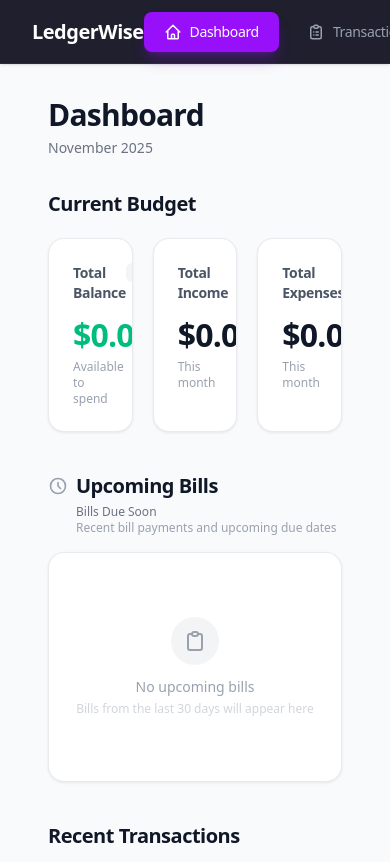
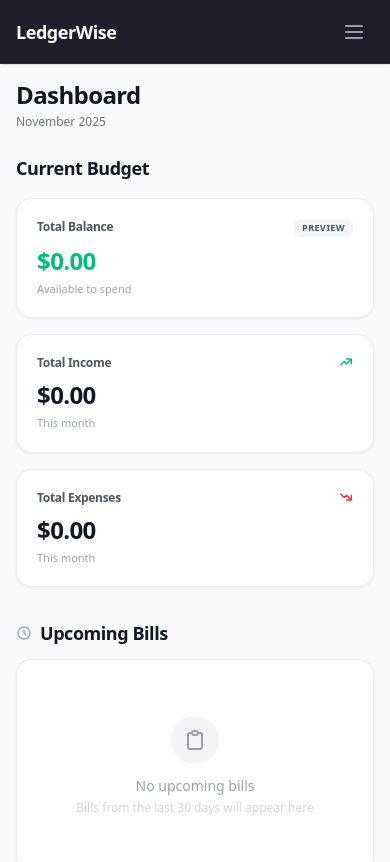
Before and after one commit to bishestabohara/LedgerWise, a Next.js app: page / in a window 390 px wide. Shown: the top 862 px of the page. Built offline with nearby package versions, Linux system fonts and the light colour scheme.

Commit message:
Make entire app mobile-responsive with hamburger nav, stacking cards, and responsive layouts

```diff
--- a/app/components/Navigation.jsx
+++ b/app/components/Navigation.jsx
@@ -2,9 +2,11 @@
 
 import Link from 'next/link';
 import { usePathname } from 'next/navigation';
+import { useState } from 'react';
 
 const Navigation = () => {
   const pathname = usePathname();
+  const [mobileMenuOpen, setMobileMenuOpen] = useState(false);
 
   const navItems = [
     {
@@ -74,19 +76,20 @@ const Navigation = () => {
   ];
 
   return (
-    <nav className="fixed top-0 left-0 right-0 h-16 bg-[#1f1f2e] dark-theme:bg-slate-950 flex items-center justify-between px-8 z-50 shadow-sm border-b border-white/5 transition-colors duration-200">
+    <>
+      <nav className="fixed top-0 left-0 right-0 h-16 bg-[#1f1f2e] dark-theme:bg-slate-950 flex items-center justify-between px-4 sm:px-6 md:px-8 z-50 shadow-sm border-b border-white/5 transition-colors duration-200">
         {/* Logo/Brand */}
         <div className="flex items-center">
-        <span className="text-white font-bold text-xl tracking-tight">LedgerWise</span>
+          <span className="text-white font-bold text-lg sm:text-xl tracking-tight">LedgerWise</span>
         </div>
 
-      {/* Navigation Items */}
-      <div className="flex items-center gap-2">
+        {/* Desktop Navigation Items */}
+        <div className="hidden lg:flex items-center gap-2">
           {navItems.map((item) => (
             <Link
               key={item.path}
               href={item.path}
-          className={`flex items-center gap-2 px-5 py-2.5 rounded-lg text-sm font-medium transition-all duration-200 ${
+              className={`flex items-center gap-2 px-4 xl:px-5 py-2.5 rounded-lg text-sm font-medium transition-all duration-200 ${
                 pathname === item.path
                   ? 'bg-purple-600 text-white shadow-lg shadow-purple-600/30'
                   : 'text-gray-400 hover:bg-white/5 hover:text-white'
@@ -97,7 +100,48 @@ const Navigation = () => {
             </Link>
           ))}
         </div>
+
+        {/* Mobile Hamburger Button */}
+        <button
+          onClick={() => setMobileMenuOpen(!mobileMenuOpen)}
+          className="lg:hidden p-2 text-gray-400 hover:text-white hover:bg-white/5 rounded-lg transition-colors"
+          aria-label="Toggle menu"
+        >
+          {mobileMenuOpen ? (
+            <svg className="w-6 h-6" fill="none" stroke="currentColor" viewBox="0 0 24 24">
+              <path strokeLinecap="round" strokeLinejoin="round" strokeWidth={2} d="M6 18L18 6M6 6l12 12" />
+            </svg>
+          ) : (
+            <svg className="w-6 h-6" fill="none" stroke="currentColor" viewBox="0 0 24 24">
+              <path strokeLinecap="round" strokeLinejoin="round" strokeWidth={2} d="M4 6h16M4 12h16M4 18h16" />
+            </svg>
+          )}
+        </button>
       </nav>
+
+      {/* Mobile Menu */}
+      {mobileMenuOpen && (
+        <div className="lg:hidden fixed top-16 left-0 right-0 bg-[#1f1f2e] dark-theme:bg-slate-950 border-b border-white/5 z-40 shadow-lg">
+          <div className="flex flex-col p-4 gap-2">
+            {navItems.map((item) => (
+              <Link
+                key={item.path}
+                href={item.path}
+                onClick={() => setMobileMenuOpen(false)}
+                className={`flex items-center gap-3 px-4 py-3 rounded-lg text-sm font-medium transition-all duration-200 ${
+                  pathname === item.path
+                    ? 'bg-purple-600 text-white shadow-lg shadow-purple-600/30'
+                    : 'text-gray-400 hover:bg-white/5 hover:text-white'
+                }`}
+              >
+                {item.icon}
+                <span className="font-medium tracking-tight">{item.label}</span>
+              </Link>
+            ))}
+          </div>
+        </div>
+      )}
+    </>
   );
 };
 
--- a/app/layout.jsx
+++ b/app/layout.jsx
@@ -16,7 +16,7 @@ export default function RootLayout({ children }) {
           <ThemeInitializer />
           <div className="min-h-screen flex flex-col">
             <Navigation />
-            <main className="flex-1 pt-24 px-12 pb-10 max-w-[1400px] mx-auto w-full">
+            <main className="flex-1 pt-20 sm:pt-24 px-4 sm:px-6 md:px-8 lg:px-12 pb-6 sm:pb-10 max-w-[1400px] mx-auto w-full">
               {children}
             </main>
           </div>
--- a/app/page.jsx
+++ b/app/page.jsx
@@ -31,83 +31,83 @@ export default function Dashboard() {
   return (
     <div className="w-full">
       {/* Header */}
-      <div className="mb-8">
-        <h1 className="text-[30px] font-bold text-gray-900 mb-1 tracking-tight leading-tight">Dashboard</h1>
-        <p className="text-sm text-gray-500 font-normal">{monthYear}</p>
+      <div className="mb-6 sm:mb-8">
+        <h1 className="text-2xl sm:text-[30px] font-bold text-gray-900 mb-1 tracking-tight leading-tight">Dashboard</h1>
+        <p className="text-xs sm:text-sm text-gray-500 font-normal">{monthYear}</p>
       </div>
 
       {/* Current Budget Section */}
-      <div className="mb-10">
-        <h2 className="text-xl font-bold text-gray-900 mb-5 tracking-tight">Current Budget</h2>
-        <div className="grid grid-cols-3 gap-5">
+      <div className="mb-8 sm:mb-10">
+        <h2 className="text-lg sm:text-xl font-bold text-gray-900 mb-4 sm:mb-5 tracking-tight">Current Budget</h2>
+        <div className="grid grid-cols-1 sm:grid-cols-2 lg:grid-cols-3 gap-4 sm:gap-5">
           {/* Total Balance Card */}
-          <div className="bg-white rounded-2xl p-6 shadow-[0_1px_3px_rgba(0,0,0,0.08)] border border-gray-200/80 relative overflow-hidden group hover:shadow-[0_4px_12px_rgba(0,0,0,0.1)] transition-all duration-200 hover:-translate-y-0.5">
-            <div className="flex justify-between items-start mb-4">
-              <h3 className="text-sm font-semibold text-gray-600 tracking-tight">Total Balance</h3>
-              <span className="bg-gray-100 text-gray-600 px-2 py-0.5 rounded-md text-[10px] font-bold uppercase tracking-wider">Preview</span>
+          <div className="bg-white rounded-2xl p-5 sm:p-6 shadow-[0_1px_3px_rgba(0,0,0,0.08)] border border-gray-200/80 relative overflow-hidden group hover:shadow-[0_4px_12px_rgba(0,0,0,0.1)] transition-all duration-200 hover:-translate-y-0.5">
+            <div className="flex justify-between items-start mb-3 sm:mb-4">
+              <h3 className="text-xs sm:text-sm font-semibold text-gray-600 tracking-tight">Total Balance</h3>
+              <span className="bg-gray-100 text-gray-600 px-2 py-0.5 rounded-md text-[9px] sm:text-[10px] font-bold uppercase tracking-wider">Preview</span>
             </div>
             <div>
-              <p className={`text-[32px] font-bold mb-0.5 tracking-tight leading-none ${totalBalance >= 0 ? 'text-emerald-500' : 'text-red-500'}`}>
+              <p className={`text-2xl sm:text-[32px] font-bold mb-0.5 tracking-tight leading-none ${totalBalance >= 0 ? 'text-emerald-500' : 'text-red-500'}`}>
                 {formatCurrency(totalBalance)}
               </p>
-              <p className="text-xs text-gray-400 font-medium mt-2">Available to spend</p>
+              <p className="text-[11px] sm:text-xs text-gray-400 font-medium mt-2">Available to spend</p>
             </div>
           </div>
 
           {/* Total Income Card */}
-          <div className="bg-white rounded-2xl p-6 shadow-[0_1px_3px_rgba(0,0,0,0.08)] border border-gray-200/80 relative overflow-hidden group hover:shadow-[0_4px_12px_rgba(0,0,0,0.1)] transition-all duration-200 hover:-translate-y-0.5">
-            <div className="flex justify-between items-start mb-4">
-              <h3 className="text-sm font-semibold text-gray-600 tracking-tight">Total Income</h3>
-              <svg className="w-4 h-4 text-emerald-500" fill="none" stroke="currentColor" viewBox="0 0 24 24">
+          <div className="bg-white rounded-2xl p-5 sm:p-6 shadow-[0_1px_3px_rgba(0,0,0,0.08)] border border-gray-200/80 relative overflow-hidden group hover:shadow-[0_4px_12px_rgba(0,0,0,0.1)] transition-all duration-200 hover:-translate-y-0.5">
+            <div className="flex justify-between items-start mb-3 sm:mb-4">
+              <h3 className="text-xs sm:text-sm font-semibold text-gray-600 tracking-tight">Total Income</h3>
+              <svg className="w-3.5 sm:w-4 h-3.5 sm:h-4 text-emerald-500" fill="none" stroke="currentColor" viewBox="0 0 24 24">
                 <path strokeLinecap="round" strokeLinejoin="round" strokeWidth={2.5} d="M13 7h8m0 0v8m0-8l-8 8-4-4-6 6" />
               </svg>
             </div>
             <div>
-              <p className="text-[32px] font-bold mb-0.5 tracking-tight leading-none text-gray-900">
+              <p className="text-2xl sm:text-[32px] font-bold mb-0.5 tracking-tight leading-none text-gray-900">
                 {formatCurrency(totalIncome)}
               </p>
-              <p className="text-xs text-gray-400 font-medium mt-2">This month</p>
+              <p className="text-[11px] sm:text-xs text-gray-400 font-medium mt-2">This month</p>
             </div>
           </div>
 
           {/* Total Expenses Card */}
-          <div className="bg-white rounded-2xl p-6 shadow-[0_1px_3px_rgba(0,0,0,0.08)] border border-gray-200/80 relative overflow-hidden group hover:shadow-[0_4px_12px_rgba(0,0,0,0.1)] transition-all duration-200 hover:-translate-y-0.5">
-            <div className="flex justify-between items-start mb-4">
-              <h3 className="text-sm font-semibold text-gray-600 tracking-tight">Total Expenses</h3>
-              <svg className="w-4 h-4 text-red-500" fill="none" stroke="currentColor" viewBox="0 0 24 24">
+          <div className="bg-white rounded-2xl p-5 sm:p-6 shadow-[0_1px_3px_rgba(0,0,0,0.08)] border border-gray-200/80 relative overflow-hidden group hover:shadow-[0_4px_12px_rgba(0,0,0,0.1)] transition-all duration-200 hover:-translate-y-0.5">
+            <div className="flex justify-between items-start mb-3 sm:mb-4">
+              <h3 className="text-xs sm:text-sm font-semibold text-gray-600 tracking-tight">Total Expenses</h3>
+              <svg className="w-3.5 sm:w-4 h-3.5 sm:h-4 text-red-500" fill="none" stroke="currentColor" viewBox="0 0 24 24">
                 <path strokeLinecap="round" strokeLinejoin="round" strokeWidth={2.5} d="M13 17h8m0 0V9m0 8l-8-8-4 4-6-6" />
               </svg>
             </div>
             <div>
-              <p className="text-[32px] font-bold mb-0.5 tracking-tight leading-none text-gray-900">
+              <p className="text-2xl sm:text-[32px] font-bold mb-0.5 tracking-tight leading-none text-gray-900">
                 {formatCurrency(totalExpenses)}
               </p>
-              <p className="text-xs text-gray-400 font-medium mt-2">This month</p>
+              <p className="text-[11px] sm:text-xs text-gray-400 font-medium mt-2">This month</p>
             </div>
           </div>
         </div>
       </div>
 
       {/* Upcoming Bills Section */}
-      <div className="mb-10">
-        <div className="mb-4">
+      <div className="mb-8 sm:mb-10">
+        <div className="mb-3 sm:mb-4">
           <div className="flex items-center gap-2 mb-1">
-            <svg className="w-5 h-5 text-gray-400" fill="none" stroke="currentColor" viewBox="0 0 24 24">
+            <svg className="w-4 sm:w-5 h-4 sm:h-5 text-gray-400" fill="none" stroke="currentColor" viewBox="0 0 24 24">
               <path strokeLinecap="round" strokeLinejoin="round" strokeWidth={2} d="M12 8v4l3 3m6-3a9 9 0 11-18 0 9 9 0 0118 0z" />
             </svg>
-            <h2 className="text-xl font-bold text-gray-900 tracking-tight">Upcoming Bills</h2>
+            <h2 className="text-lg sm:text-xl font-bold text-gray-900 tracking-tight">Upcoming Bills</h2>
           </div>
-          <p className="text-xs text-gray-500 font-medium ml-7">Bills Due Soon</p>
-          <p className="text-xs text-gray-400 ml-7">Recent bill payments and upcoming due dates</p>
+          <p className="text-xs text-gray-500 font-medium ml-6 sm:ml-7 hidden sm:block">Bills Due Soon</p>
+          <p className="text-[11px] sm:text-xs text-gray-400 ml-6 sm:ml-7 hidden sm:block">Recent bill payments and upcoming due dates</p>
         </div>
-        <div className="bg-white rounded-2xl p-6 shadow-[0_1px_3px_rgba(0,0,0,0.08)] border border-gray-200/80 min-h-[180px]">
+        <div className="bg-white rounded-2xl p-4 sm:p-6 shadow-[0_1px_3px_rgba(0,0,0,0.08)] border border-gray-200/80 min-h-[180px]">
           {upcomingBills.length > 0 ? (
             <div className="divide-y divide-gray-100">
               {upcomingBills.map((bill) => (
-                <div key={bill.id} className="flex justify-between items-center py-3.5 first:pt-0 last:pb-0">
-                  <div>
-                    <h4 className="text-[15px] font-semibold text-gray-900 mb-0.5">{bill.name}</h4>
-                    <p className="text-xs text-gray-500 font-medium">
+                <div key={bill.id} className="flex justify-between items-center py-3 sm:py-3.5 first:pt-0 last:pb-0 gap-4">
+                  <div className="flex-1 min-w-0">
+                    <h4 className="text-sm sm:text-[15px] font-semibold text-gray-900 mb-0.5 truncate">{bill.name}</h4>
+                    <p className="text-[11px] sm:text-xs text-gray-500 font-medium">
                       {formatCurrency(bill.amount)} • Due {format(parseISO(bill.nextDueDate), 'MMM d, yyyy')}
                     </p>
                   </div>
@@ -130,21 +130,21 @@ export default function Dashboard() {
 
       {/* Recent Transactions Section */}
       <div>
-        <h2 className="text-xl font-bold text-gray-900 mb-4 tracking-tight">Recent Transactions</h2>
-        <div className="bg-white rounded-2xl p-6 shadow-[0_1px_3px_rgba(0,0,0,0.08)] border border-gray-200/80 min-h-[180px]">
+        <h2 className="text-lg sm:text-xl font-bold text-gray-900 mb-3 sm:mb-4 tracking-tight">Recent Transactions</h2>
+        <div className="bg-white rounded-2xl p-4 sm:p-6 shadow-[0_1px_3px_rgba(0,0,0,0.08)] border border-gray-200/80 min-h-[180px]">
           {recentTransactions.length > 0 ? (
             <div className="divide-y divide-gray-100">
               {recentTransactions.map((transaction) => (
-                <div key={transaction.id} className="flex justify-between items-center py-3.5 first:pt-0 last:pb-0">
-                  <div className="flex-1">
-                    <h4 className="text-[15px] font-semibold text-gray-900 mb-0.5">
+                <div key={transaction.id} className="flex justify-between items-center py-3 sm:py-3.5 first:pt-0 last:pb-0 gap-4">
+                  <div className="flex-1 min-w-0">
+                    <h4 className="text-sm sm:text-[15px] font-semibold text-gray-900 mb-0.5 truncate">
                       {transaction.description || 'No description'}
                     </h4>
-                    <p className="text-xs text-gray-500 font-medium">
+                    <p className="text-[11px] sm:text-xs text-gray-500 font-medium truncate">
                       {transaction.category || 'Uncategorized'} • {format(parseISO(transaction.date), 'MMM d, yyyy')}
                     </p>
                   </div>
-                  <div className={`text-base font-bold tabular-nums ${transaction.amount >= 0 ? 'text-emerald-500' : 'text-red-500'}`}>
+                  <div className={`text-sm sm:text-base font-bold tabular-nums whitespace-nowrap ${transaction.amount >= 0 ? 'text-emerald-500' : 'text-red-500'}`}>
                     {formatCurrency(transaction.amount)}
                   </div>
                 </div>
--- a/app/transactions/page.jsx
+++ b/app/transactions/page.jsx
@@ -56,42 +56,42 @@ export default function Transactions() {
   return (
     <div className="w-full">
       {/* Header */}
-      <div className="flex justify-between items-center mb-8">
-        <h1 className="text-3xl font-bold text-gray-900 tracking-tight">Transactions</h1>
-        <div className="flex gap-3">
+      <div className="flex flex-col sm:flex-row sm:justify-between sm:items-center gap-4 mb-6 sm:mb-8">
+        <h1 className="text-2xl sm:text-3xl font-bold text-gray-900 tracking-tight">Transactions</h1>
+        <div className="flex gap-2 sm:gap-3">
           <button
             onClick={() => router.push('/add-transaction')}
-            className="px-5 py-2.5 bg-green-500 text-white rounded-xl text-sm font-semibold hover:bg-green-600 shadow-md shadow-green-500/20 hover:shadow-lg hover:shadow-green-500/30 transition-all duration-200 hover:-translate-y-0.5"
+            className="flex-1 sm:flex-none px-4 sm:px-5 py-2.5 bg-green-500 text-white rounded-xl text-sm font-semibold hover:bg-green-600 shadow-md shadow-green-500/20 hover:shadow-lg hover:shadow-green-500/30 transition-all duration-200"
           >
             + Add
           </button>
           <button
             onClick={handleDeleteSelected}
             disabled={selectedTransactions.size === 0}
-            className="px-5 py-2.5 bg-red-500 text-white rounded-xl text-sm font-semibold hover:bg-red-600 disabled:opacity-40 disabled:cursor-not-allowed disabled:shadow-none shadow-md shadow-red-500/20 hover:shadow-lg hover:shadow-red-500/30 transition-all duration-200 hover:-translate-y-0.5"
+            className="flex-1 sm:flex-none px-4 sm:px-5 py-2.5 bg-red-500 text-white rounded-xl text-sm font-semibold hover:bg-red-600 disabled:opacity-40 disabled:cursor-not-allowed disabled:shadow-none shadow-md shadow-red-500/20 hover:shadow-lg hover:shadow-red-500/30 transition-all duration-200"
           >
-            🗑️ Delete ({selectedTransactions.size})
+            🗑️ ({selectedTransactions.size})
           </button>
         </div>
       </div>
 
       {/* Filters */}
-      <div className="bg-white rounded-2xl p-6 shadow-sm border border-gray-200 mb-6">
-        <div className="flex items-center bg-gray-50 rounded-xl px-4 py-3 mb-4 border border-gray-200">
-          <span className="text-lg mr-2.5 text-gray-400">🔍</span>
+      <div className="bg-white rounded-2xl p-4 sm:p-6 shadow-sm border border-gray-200 mb-4 sm:mb-6">
+        <div className="flex items-center bg-gray-50 rounded-xl px-3 sm:px-4 py-2.5 sm:py-3 mb-3 sm:mb-4 border border-gray-200">
+          <span className="text-base sm:text-lg mr-2 sm:mr-2.5 text-gray-400">🔍</span>
           <input
             type="text"
             placeholder="Search transactions..."
             value={searchTerm}
             onChange={(e) => setSearchTerm(e.target.value)}
-            className="flex-1 bg-transparent border-none outline-none text-sm text-gray-900 placeholder-gray-400"
+            className="flex-1 bg-transparent border-none outline-none text-xs sm:text-sm text-gray-900 placeholder-gray-400"
           />
         </div>
-        <div className="flex gap-3 mb-4">
+        <div className="flex flex-col sm:flex-row gap-2 sm:gap-3 mb-3 sm:mb-4">
           <select
             value={selectedCategory}
             onChange={(e) => setSelectedCategory(e.target.value)}
-            className="px-4 py-2.5 border border-gray-200 rounded-xl text-sm bg-white text-gray-900 font-medium hover:border-purple-600 focus:border-purple-600 focus:ring-2 focus:ring-purple-600/10 outline-none transition-all"
+            className="flex-1 px-3 sm:px-4 py-2.5 border border-gray-200 rounded-xl text-xs sm:text-sm bg-white text-gray-900 font-medium hover:border-purple-600 focus:border-purple-600 focus:ring-2 focus:ring-purple-600/10 outline-none transition-all"
           >
             <option value="all">All Categories</option>
             {categories.map(cat => <option key={cat} value={cat}>{cat}</option>)}
@@ -99,18 +99,18 @@ export default function Transactions() {
           <select
             value={selectedType}
             onChange={(e) => setSelectedType(e.target.value)}
-            className="px-4 py-2.5 border border-gray-200 rounded-xl text-sm bg-white text-gray-900 font-medium hover:border-purple-600 focus:border-purple-600 focus:ring-2 focus:ring-purple-600/10 outline-none transition-all"
+            className="flex-1 px-3 sm:px-4 py-2.5 border border-gray-200 rounded-xl text-xs sm:text-sm bg-white text-gray-900 font-medium hover:border-purple-600 focus:border-purple-600 focus:ring-2 focus:ring-purple-600/10 outline-none transition-all"
           >
             <option value="all">All Types</option>
             <option value="income">Income</option>
             <option value="expense">Expense</option>
           </select>
         </div>
-        <div className="flex items-center gap-3">
-          <span className="text-sm text-gray-600 font-semibold">Sort by:</span>
+        <div className="flex items-center gap-2 sm:gap-3">
+          <span className="text-xs sm:text-sm text-gray-600 font-semibold whitespace-nowrap">Sort by:</span>
           <button
             onClick={() => setSortBy('date')}
-            className={`px-4 py-2 rounded-xl text-sm font-semibold transition-all ${
+            className={`flex-1 sm:flex-none px-3 sm:px-4 py-2 rounded-xl text-xs sm:text-sm font-semibold transition-all ${
               sortBy === 'date'
                 ? 'bg-gray-900 text-white shadow-md shadow-gray-900/20'
                 : 'bg-white border border-gray-200 text-gray-600 hover:bg-gray-50 hover:border-gray-300'
@@ -120,7 +120,7 @@ export default function Transactions() {
           </button>
           <button
             onClick={() => setSortBy('amount')}
-            className={`px-4 py-2 rounded-xl text-sm font-semibold transition-all ${
+            className={`flex-1 sm:flex-none px-3 sm:px-4 py-2 rounded-xl text-xs sm:text-sm font-semibold transition-all ${
               sortBy === 'amount'
                 ? 'bg-gray-900 text-white shadow-md shadow-gray-900/20'
                 : 'bg-white border border-gray-200 text-gray-600 hover:bg-gray-50 hover:border-gray-300'
@@ -131,8 +131,8 @@ export default function Transactions() {
         </div>
       </div>
 
-      {/* Table */}
-      <div className="bg-white rounded-2xl shadow-sm border border-gray-200 overflow-hidden">
+      {/* Desktop Table */}
+      <div className="hidden md:block bg-white rounded-2xl shadow-sm border border-gray-200 overflow-hidden">
         <table className="w-full">
           <thead className="bg-gray-50 border-b border-gray-200">
             <tr>
@@ -190,6 +190,55 @@ export default function Transactions() {
           </tbody>
         </table>
       </div>
+
+      {/* Mobile Cards */}
+      <div className="md:hidden space-y-3">
+        {filteredTransactions.length > 0 ? (
+          filteredTransactions.map((transaction) => (
+            <div key={transaction.id} className="bg-white rounded-2xl p-4 shadow-sm border border-gray-200">
+              <div className="flex items-start justify-between mb-3">
+                <div className="flex items-start gap-3 flex-1 min-w-0">
+                  <input
+                    type="checkbox"
+                    checked={selectedTransactions.has(transaction.id)}
+                    onChange={() => handleSelectTransaction(transaction.id)}
+                    className="rounded mt-1"
+                  />
+                  <div className="flex-1 min-w-0">
+                    <h3 className="text-sm font-semibold text-gray-900 mb-1 truncate">
+                      {transaction.description || 'No description'}
+                    </h3>
+                    <div className="flex flex-wrap items-center gap-2 mb-2">
+                      <span className={`inline-block px-2.5 py-1 rounded-full text-[11px] font-semibold ${
+                        transaction.amount >= 0 ? 'bg-green-100 text-green-700' : 'bg-red-100 text-red-700'
+                      }`}>
+                        {transaction.amount >= 0 ? 'Income' : 'Expense'}
+                      </span>
+                      <span className="text-[11px] text-gray-500 font-medium">
+                        {transaction.category || 'Uncategorized'}
+                      </span>
+                    </div>
+                    <p className="text-xs text-gray-400">
+                      {format(parseISO(transaction.date), 'MMM d, yyyy')}
+                    </p>
+                  </div>
+                </div>
+                <div className={`text-lg font-bold tabular-nums ml-2 whitespace-nowrap ${
+                  transaction.amount >= 0 ? 'text-green-500' : 'text-red-500'
+                }`}>
+                  {formatCurrency(transaction.amount)}
+                </div>
+              </div>
+            </div>
+          ))
+        ) : (
+          <div className="bg-white rounded-2xl p-8 shadow-sm border border-gray-200 text-center">
+            <p className="text-sm text-gray-400 font-medium">
+              No transactions yet. Add your first transaction!
+            </p>
+          </div>
+        )}
+      </div>
     </div>
   );
 }
```
Also changed, not shown: app/add-transaction/page.jsx (+22 -22 lines), app/budget-planning/page.jsx (+8 -8 lines), app/goals/page.jsx (+5 -5 lines), app/recurring/page.jsx (+10 -8 lines), app/settings/page.jsx (+4 -4 lines). Lines whose indentation alone changed are shown as unchanged.
